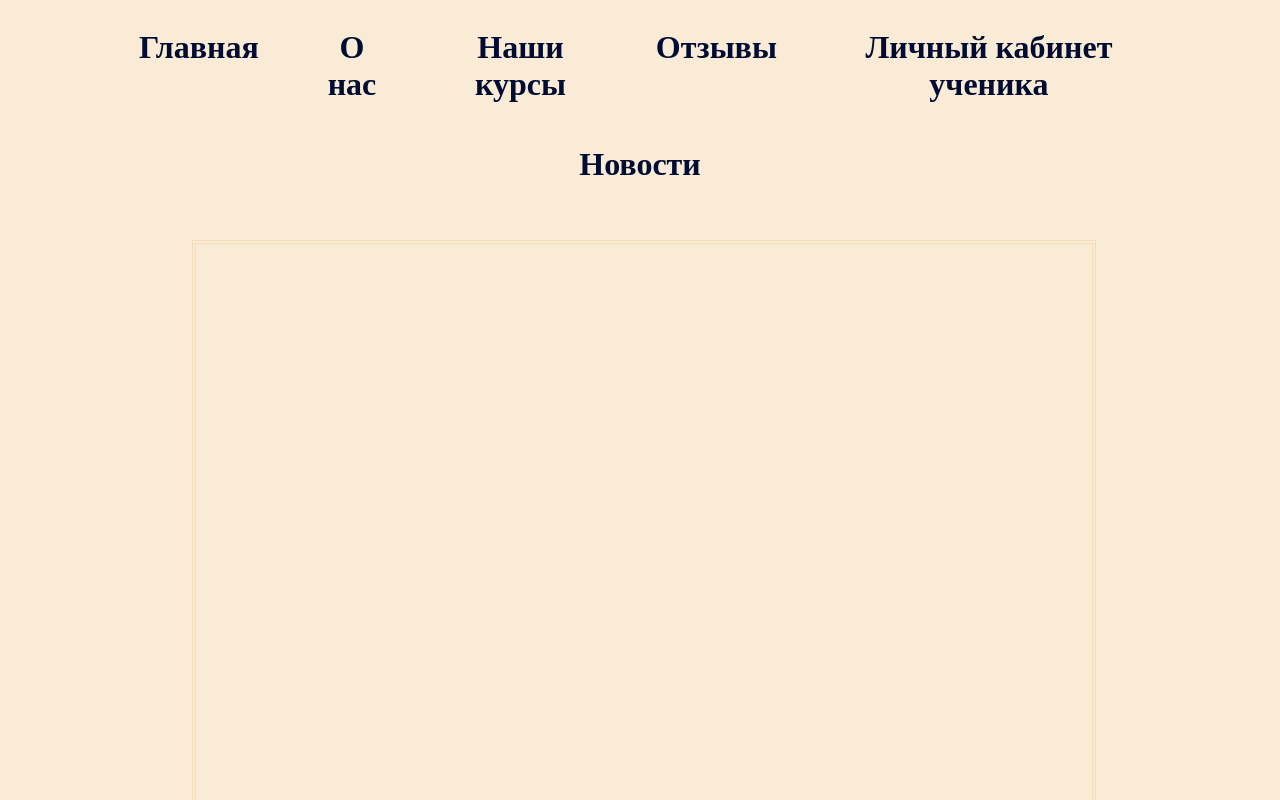
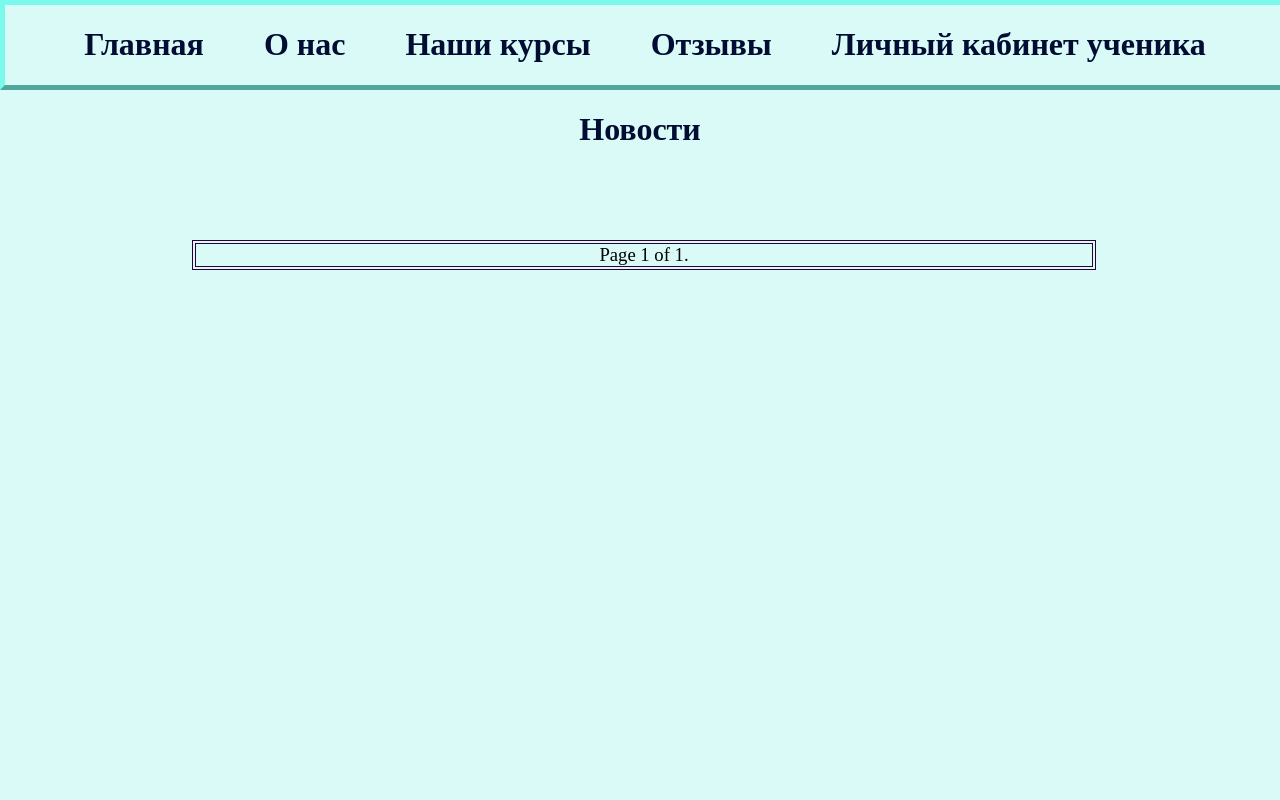
Before and after one commit to FlavaClover/WebSchool, a Django app: page / in a window 1280 px wide. Run offline with Django 3.2, Linux system fonts and the light colour scheme; data that the repository does not hold is empty.

Commit message:
Added pagination for news

```diff
--- a/WebSchool/WebSchool/urls.py
+++ b/WebSchool/WebSchool/urls.py
@@ -19,6 +19,6 @@ from school import views
 
 urlpatterns = [
     path('admin/', admin.site.urls),
-    path('', views.index),
+    path('', views.index, name='home'),
     path('news/<int:id_news>', views.news_view, name='news_page'),
 ]
--- a/WebSchool/school/views.py
+++ b/WebSchool/school/views.py
@@ -1,16 +1,27 @@
 from django.shortcuts import render
 from django.http import HttpResponse
 from school.models import News
+from django.core.paginator import Paginator, EmptyPage, PageNotAnInteger
 
 # Create your views here.
 
 
 def index(request):
-    news = News.objects.all()
-    news = reversed(news)
-    return render(request, "html/index.html", context={"News": news})
+    objects = News.objects.all()
+    objects = list(reversed(objects))
+    paginator = Paginator(objects, 3)
+    page = request.GET.get('page')
+    try:
+        news = paginator.page(page)
+    except PageNotAnInteger:
+        # Если страница не является целым числом, поставим первую страницу
+        news = paginator.page(1)
+    except EmptyPage:
+        # Если страница больше максимальной, доставить последнюю страницу результатов
+        news = paginator.page(paginator.num_pages)
+    return render(request, "html/index.html", context={"News": news, 'page': page})
 
 
 def news_view(request, id_news):
     news = News.objects.get(id=id_news)
-    return HttpResponse(news.content)
+    return render(request, "html/news.html", context={"News": news})
--- a/WebSchool/static/css/main.css
+++ b/WebSchool/static/css/main.css
@@ -1,14 +1,20 @@
 body{
-    background: antiquewhite;
+    background: #D9FAF7;
+    margin: 0;
 }
 h1{
     color: #000c31;
 }
 .div_header{
     display: inline-flex;
-    /*background-color: red;*/
-    margin: 0 8%;
+    background-color: #D9FAF7;
+    min-width: 100%;
     text-align: center;
+    border: 5px outset #7AFAED;
+}
+.div_header div{
+    margin: 0 auto;
+    display: inline-flex;
 }
 .a_header
 {
@@ -18,19 +24,21 @@ h1{
 }
 .div_content
 {
-    position: fixed; /* or absolute */
+    position: absolute;
     top: 30%;
     left: 15%;
     width: 70%;
-    height: 100%;
-    border: 4px double wheat;
+    max-height: 70%;
+    border: 4px double #2D0034;
+    /*background-color: gray;*/
 }
 .div_news
 {
     display: inline-flex;
-    background-color: #e2d4d4;
-    width: 100%;
-    border: 4px groove wheat;
+    background-color: #D9FAF7;
+    width: 99.6%;
+    height: 22.1%;
+    border: 4px double #2D0034;
 
 }
 .div_news image
@@ -49,6 +57,23 @@ h1{
 
 .div_news_content
 {
-    /*background-color: aqua;*/
-    width: 50%;
+    /*background-color: green;*/
+    width: 100%;
 }
+
+.div_news_content img
+{
+   margin: 0 auto;
+}
+
+.p_news
+{
+    font-family: Verdana, Arial, Helvetica, sans-serif;
+    font-size: 11pt; /* Размер шрифта в пунктах */
+}
+.div_pagination
+{
+    width: 100%;
+    text-align: center;
+    font-size: 14pt;
+}
--- a/WebSchool/templates/html/base.html
+++ b/WebSchool/templates/html/base.html
@@ -8,11 +8,13 @@
 </head>
 <body>
 <div class="div_header">
-    <a href="{{ adr }}about/" class="a_header"><h1>Главная</h1></a>
-    <a href="{{ adr }}about/" class="a_header"><h1>О нас</h1></a>
-    <a href="{{ adr }}courses/" class="a_header"><h1>Наши курсы</h1></a>
-    <a href="{{ adr }}feedbacks/" class="a_header"><h1>Отзывы</h1></a>
-    <a href="{{ adr }}login/" class="a_header"><h1>Личный кабинет ученика</h1></a>
+    <div align="center">
+        <a href="{% url 'home' %}" class="a_header"><h1>Главная</h1></a>
+        <a href="{{ adr }}about/" class="a_header"><h1>О нас</h1></a>
+        <a href="{{ adr }}courses/" class="a_header"><h1>Наши курсы</h1></a>
+        <a href="{{ adr }}feedbacks/" class="a_header"><h1>Отзывы</h1></a>
+        <a href="{{ adr }}login/" class="a_header"><h1>Личный кабинет ученика</h1></a>
+    </div>
 </div>
 <div>{% block Content %} {% endblock Content %}</div>
 </body>
--- a/WebSchool/templates/html/index.html
+++ b/WebSchool/templates/html/index.html
@@ -3,7 +3,6 @@
 {% block Title %} Главная {% endblock Title %}
 {% block Content %}
     <h1 align="center">Новости</h1>
-
     <div class="div_content">
         {% for n in News %}
             <div class="div_news">
@@ -14,5 +13,8 @@
                 </div>
             </div>
         {% endfor %}
+        <div class="div_pagination">
+            {% include 'html/pagination.html' with page=News %}
+        </div>
     </div>
 {% endblock Content %}
--- /dev/null
+++ b/WebSchool/templates/html/pagination.html
@@ -0,0 +1,22 @@
+<!DOCTYPE html>
+<html lang="en">
+<head>
+    <meta charset="UTF-8">
+    <title>Title</title>
+</head>
+<body>
+    <div class="pagination">
+     <span class="step-links">
+      {% if page.has_previous %}
+          <a href="?page={{ page.previous_page_number }}">Previous</a>
+      {% endif %}
+        <span class="current">
+      Page {{ page.number }} of {{ page.paginator.num_pages }}.
+        </span>
+      {% if page.has_next %}
+            <a href="?page={{ page.next_page_number }}">Next</a>
+      {% endif %}
+      </span>
+    </div>
+</body>
+</html>
```
Also changed, not shown: WebSchool/templates/html/news.html (added, +15 -0 lines).
